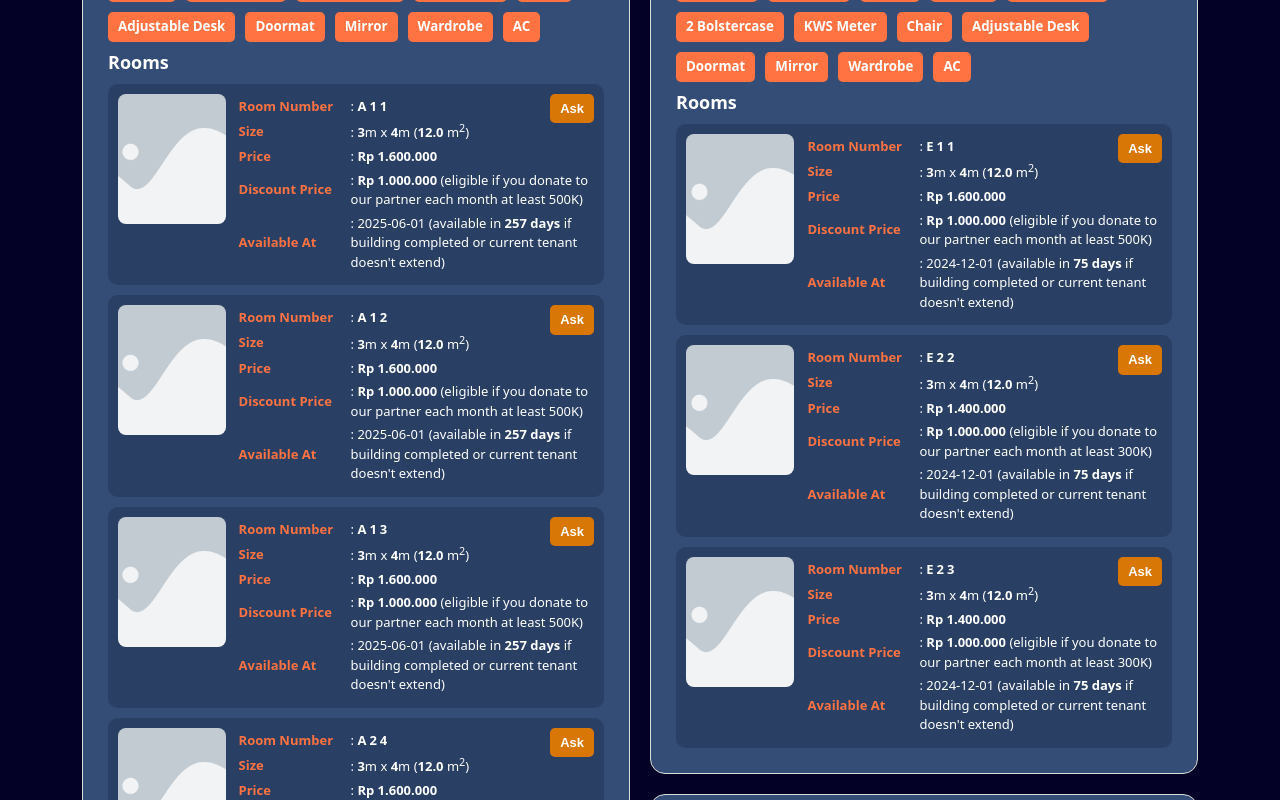
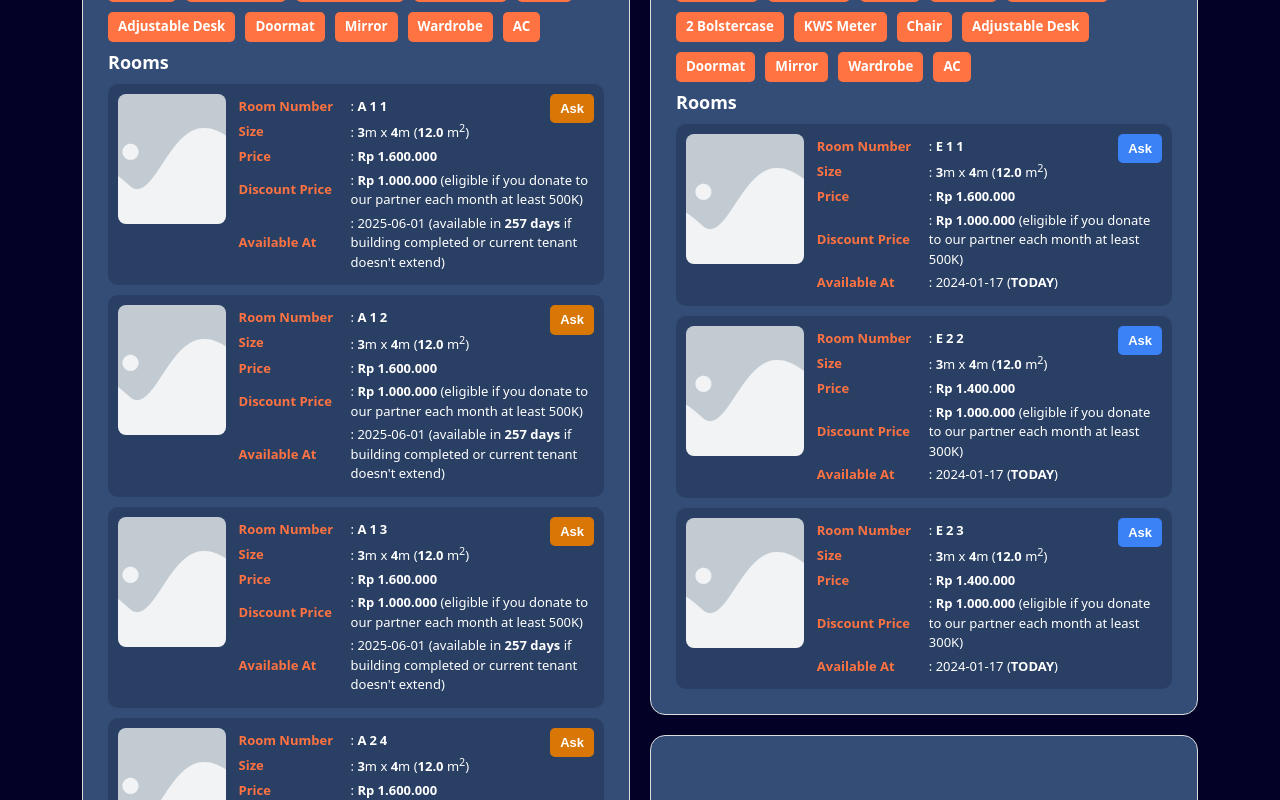
Before and after one commit to kokizzu/benalu.dev, a Svelte app: page / in a window 1280 px wide. Shown: the part 6780-7580 px from the top of the page. Built offline with nearby package versions, Linux system fonts and the light colour scheme; grey boxes are pictures that could not be loaded.

Commit message:
change available date

```diff
--- a/src/routes/BoardingHouses.svelte
+++ b/src/routes/BoardingHouses.svelte
@@ -391,7 +391,7 @@
             name: "D11",
             image_url: "/placeholder-image.webp",
             size: "3x4",
-            availableAt: "2024-11-30",
+            availableAt: "2024-12-31",
             normalPrice: 1_400_000,
         		discountPrice: 1_000_000,
 	         discountTerms: "eligible if you donate to our partner each month at least 300K",
@@ -402,7 +402,7 @@
             name: "D12",
             image_url: "/placeholder-image.webp",
             size: "3x3",
-            availableAt: "2024-11-30",
+            availableAt: "2024-12-31",
 				normalPrice: 1_200_000,
 				discountPrice: 1_000_000,
 	         discountTerms: "eligible if you donate to our partner each month at least 100K",
@@ -413,7 +413,7 @@
             name: "D13",
             image_url: "/placeholder-image.webp",
             size: "3.5x3.5",
-            availableAt: "2024-11-30",
+            availableAt: "2024-12-31",
 				normalPrice: 1_200_000,
 				discountPrice: 1_000_000,
 	         discountTerms: "eligible if you donate to our partner each month at least 100K",
@@ -424,7 +424,7 @@
             name: "D24",
             image_url: "/placeholder-image.webp",
             size: "3x4",
-            availableAt: "2024-11-30",
+            availableAt: "2024-12-31",
             normalPrice: 1_400_000,
         		discountPrice: 1_000_000,
 	         discountTerms: "eligible if you donate to our partner each month at least 300K",
@@ -435,7 +435,7 @@
             name: "D25",
             image_url: "/placeholder-image.webp",
             size: "3x3",
-            availableAt: "2024-11-30",
+            availableAt: "2024-12-31",
 				normalPrice: 1_200_000,
 				discountPrice: 1_000_000,
 	         discountTerms: "eligible if you donate to our partner each month at least 100K",
@@ -446,7 +446,7 @@
             name: "D26",
             image_url: "/placeholder-image.webp",
             size: "3.5x3.5",
-            availableAt: "2024-11-30",
+            availableAt: "2024-12-31",
 				normalPrice: 1_200_000,
 				discountPrice: 1_000_000,
 	         discountTerms: "eligible if you donate to our partner each month at least 100K",
@@ -468,7 +468,7 @@
             name: "E11",
             image_url: "/placeholder-image.webp",
             size: "3x4",
-            availableAt: "2024-12-01",
+            availableAt: "2024-01-17",
             normalPrice: 1_600_000,
         		discountPrice: 1_000_000,
 	         discountTerms: "eligible if you donate to our partner each month at least 500K",
@@ -479,7 +479,7 @@
             name: "E22",
             image_url: "/placeholder-image.webp",
             size: "3x4",
-            availableAt: "2024-12-01",
+            availableAt: "2024-01-17",
 				normalPrice: 1_400_000,
 				discountPrice: 1_000_000,
 	         discountTerms: "eligible if you donate to our partner each month at least 300K",
@@ -490,7 +490,7 @@
             name: "E23",
             image_url: "/placeholder-image.webp",
             size: "3x4",
-            availableAt: "2024-12-01",
+            availableAt: "2024-01-17",
 				normalPrice: 1_400_000,
 				discountPrice: 1_000_000,
 	         discountTerms: "eligible if you donate to our partner each month at least 300K",
@@ -512,7 +512,7 @@
             name: "F11",
             image_url: "/placeholder-image.webp",
             size: "3x4",
-            availableAt: "2024-12-01",
+            availableAt: "2024-01-17",
             normalPrice: 1_600_000,
         		discountPrice: 1_000_000,
 	         discountTerms: "eligible if you donate to our partner each month at least 500K",
@@ -523,7 +523,7 @@
             name: "F22",
             image_url: "/placeholder-image.webp",
             size: "3x4",
-            availableAt: "2024-12-01",
+            availableAt: "2024-01-17",
 				normalPrice: 1_400_000,
 				discountPrice: 1_000_000,
 	         discountTerms: "eligible if you donate to our partner each month at least 300K",
@@ -534,7 +534,7 @@
             name: "F23",
             image_url: "/placeholder-image.webp",
             size: "3x4",
-            availableAt: "2024-12-01",
+            availableAt: "2024-01-17",
 				normalPrice: 1_400_000,
 				discountPrice: 1_000_000,
 	         discountTerms: "eligible if you donate to our partner each month at least 300K",
@@ -567,7 +567,7 @@
             name: "G22",
             image_url: "/placeholder-image.webp",
             size: "3.5x3.5",
-            availableAt: "2024-11-30",
+            availableAt: "2024-12-31",
 				normalPrice: 1_500_000,
 				discountPrice: 1_000_000,
 	         discountTerms: "eligible if you donate to our partner each month at least 400K",
@@ -578,7 +578,7 @@
             name: "G23",
             image_url: "/placeholder-image.webp",
             size: "3.5x3.5",
-            availableAt: "2024-11-30",
+            availableAt: "2024-12-31",
 				normalPrice: 1_500_000,
 				discountPrice: 1_000_000,
 	         discountTerms: "eligible if you donate to our partner each month at least 400K",
@@ -589,7 +589,7 @@
             name: "G24",
             image_url: "/placeholder-image.webp",
             size: "3.5x3.5",
-            availableAt: "2024-11-30",
+            availableAt: "2024-12-31",
 				normalPrice: 1_500_000,
 				discountPrice: 1_000_000,
 	         discountTerms: "eligible if you donate to our partner each month at least 400K",
@@ -611,7 +611,7 @@
             name: "H10",
             image_url: "/placeholder-image.webp",
             size: "2.5x3.5",
-            availableAt: "2025-01-01",
+            availableAt: "2025-01-14",
 				normalPrice: 1_200_000,
 				discountPrice: 1_000_000,
 	         discountTerms: "eligible if you donate to our partner each month at least 100K",
@@ -622,7 +622,7 @@
             name: "H11",
             image_url: "/placeholder-image.webp",
             size: "2.5x3.5",
-            availableAt: "2025-01-01",
+            availableAt: "2025-01-14",
 				normalPrice: 1_200_000,
 				discountPrice: 1_000_000,
 	         discountTerms: "eligible if you donate to our partner each month at least 100K",
@@ -633,7 +633,7 @@
             name: "H12",
             image_url: "/placeholder-image.webp",
             size: "2.5x3.5",
-            availableAt: "2025-01-01",
+            availableAt: "2025-01-14",
 				normalPrice: 1_200_000,
 				discountPrice: 1_000_000,
 	         discountTerms: "eligible if you donate to our partner each month at least 100K",
@@ -644,7 +644,7 @@
             name: "H13",
             image_url: "/placeholder-image.webp",
             size: "2.5x3.5",
-            availableAt: "2025-01-01",
+            availableAt: "2025-01-14",
 				normalPrice: 1_200_000,
 				discountPrice: 1_000_000,
 	         discountTerms: "eligible if you donate to our partner each month at least 100K",
@@ -655,7 +655,7 @@
             name: "H14",
             image_url: "/placeholder-image.webp",
             size: "2.5x3.5",
-            availableAt: "2025-01-01",
+            availableAt: "2025-01-14",
 				normalPrice: 1_200_000,
 				discountPrice: 1_000_000,
 	         discountTerms: "eligible if you donate to our partner each month at least 100K",
@@ -666,7 +666,7 @@
             name: "H25",
             image_url: "/placeholder-image.webp",
             size: "2.5x3.5",
-            availableAt: "2025-01-01",
+            availableAt: "2025-01-14",
 				normalPrice: 1_200_000,
 				discountPrice: 1_000_000,
 	         discountTerms: "eligible if you donate to our partner each month at least 100K",
@@ -677,7 +677,7 @@
             name: "H26",
             image_url: "/placeholder-image.webp",
             size: "2.5x3.5",
-            availableAt: "2025-01-01",
+            availableAt: "2025-01-14",
 				normalPrice: 1_200_000,
 				discountPrice: 1_000_000,
 	         discountTerms: "eligible if you donate to our partner each month at least 100K",
@@ -688,7 +688,7 @@
             name: "H27",
             image_url: "/placeholder-image.webp",
             size: "2.5x3.5",
-            availableAt: "2025-01-01",
+            availableAt: "2025-01-14",
 				normalPrice: 1_200_000,
 				discountPrice: 1_000_000,
 	         discountTerms: "eligible if you donate to our partner each month at least 100K",
@@ -699,7 +699,7 @@
             name: "H28",
             image_url: "/placeholder-image.webp",
             size: "2.5x3.5",
-            availableAt: "2025-01-01",
+            availableAt: "2025-01-14",
 				normalPrice: 1_200_000,
 				discountPrice: 1_000_000,
 	         discountTerms: "eligible if you donate to our partner each month at least 100K",
@@ -710,7 +710,7 @@
             name: "H29",
             image_url: "/placeholder-image.webp",
             size: "2.5x3.5",
-            availableAt: "2025-01-01",
+            availableAt: "2025-01-14",
 				normalPrice: 1_200_000,
 				discountPrice: 1_000_000,
 	         discountTerms: "eligible if you donate to our partner each month at least 100K",
@@ -732,8 +732,8 @@
             name: "I10",
             image_url: "/placeholder-image.webp",
             size: "2.5x3.5",
-            availableAt: "2024-12-07",
-				normalPrice: 1_200_000,
+            availableAt: "2025-01-15",
+				normalPrice: 1_300_000,
 				discountPrice: 1_000_000,
 	         discountTerms: "eligible if you donate to our partner each month at least 100K",
             facilities: [],
@@ -743,8 +743,8 @@
             name: "I11",
             image_url: "/placeholder-image.webp",
             size: "2.5x3.5",
-            availableAt: "2024-12-07",
-				normalPrice: 1_200_000,
+            availableAt: "2025-01-15",
+				normalPrice: 1_300_000,
 				discountPrice: 1_000_000,
 	         discountTerms: "eligible if you donate to our partner each month at least 100K",
             facilities: [],
@@ -754,8 +754,8 @@
             name: "I12",
             image_url: "/placeholder-image.webp",
             size: "2.5x3.5",
-            availableAt: "2024-12-07",
-				normalPrice: 1_200_000,
+            availableAt: "2025-01-15",
+				normalPrice: 1_300_000,
 				discountPrice: 1_000_000,
 	         discountTerms: "eligible if you donate to our partner each month at least 100K",
             facilities: [],
@@ -765,8 +765,8 @@
             name: "I13",
             image_url: "/placeholder-image.webp",
             size: "2.5x3.5",
-            availableAt: "2024-12-07",
-				normalPrice: 1_200_000,
+            availableAt: "2025-01-15",
+				normalPrice: 1_300_000,
 				discountPrice: 1_000_000,
 	         discountTerms: "eligible if you donate to our partner each month at least 100K",
             facilities: [],
@@ -776,8 +776,8 @@
             name: "I14",
             image_url: "/placeholder-image.webp",
             size: "2.5x3.5",
-            availableAt: "2024-12-07",
-				normalPrice: 1_200_000,
+            availableAt: "2025-01-15",
+				normalPrice: 1_300_000,
 				discountPrice: 1_000_000,
 	         discountTerms: "eligible if you donate to our partner each month at least 100K",
             facilities: [],
@@ -787,7 +787,7 @@
             name: "I25",
             image_url: "/placeholder-image.webp",
             size: "2.5x3.5",
-            availableAt: "2024-12-07",
+            availableAt: "2025-01-15",
 				normalPrice: 1_200_000,
 				discountPrice: 1_000_000,
 	         discountTerms: "eligible if you donate to our partner each month at least 100K",
@@ -798,7 +798,7 @@
             name: "I26",
             image_url: "/placeholder-image.webp",
             size: "2.5x3.5",
-            availableAt: "2024-12-07",
+            availableAt: "2025-01-15",
 				normalPrice: 1_200_000,
 				discountPrice: 1_000_000,
 	         discountTerms: "eligible if you donate to our partner each month at least 100K",
@@ -809,7 +809,7 @@
             name: "I27",
             image_url: "/placeholder-image.webp",
             size: "2.5x3.5",
-            availableAt: "2024-12-07",
+            availableAt: "2025-01-15",
 				normalPrice: 1_200_000,
 				discountPrice: 1_000_000,
 	         discountTerms: "eligible if you donate to our partner each month at least 100K",
@@ -820,7 +820,7 @@
             name: "I28",
             image_url: "/placeholder-image.webp",
             size: "2.5x3.5",
-            availableAt: "2024-12-07",
+            availableAt: "2025-01-15",
 				normalPrice: 1_200_000,
 				discountPrice: 1_000_000,
 	         discountTerms: "eligible if you donate to our partner each month at least 100K",
@@ -831,7 +831,7 @@
             name: "I29",
             image_url: "/placeholder-image.webp",
             size: "2.5x3.5",
-            availableAt: "2024-12-07",
+            availableAt: "2025-01-15",
 				normalPrice: 1_200_000,
 				discountPrice: 1_000_000,
 	         discountTerms: "eligible if you donate to our partner each month at least 100K",
@@ -853,7 +853,7 @@
             name: "J21",
             image_url: "/placeholder-image.webp",
             size: "3.5x3.5",
-            availableAt: "2024-12-01",
+            availableAt: "2024-01-17",
 				normalPrice: 1_500_000,
 				discountPrice: 1_000_000,
 	         discountTerms: "eligible if you donate to our partner each month at least 400K",
@@ -864,7 +864,7 @@
             name: "J22",
             image_url: "/placeholder-image.webp",
             size: "4x3",
-            availableAt: "2024-12-01",
+            availableAt: "2024-01-17",
 				normalPrice: 1_500_000,
 				discountPrice: 1_000_000,
 	         discountTerms: "eligible if you donate to our partner each month at least 400K",
```
